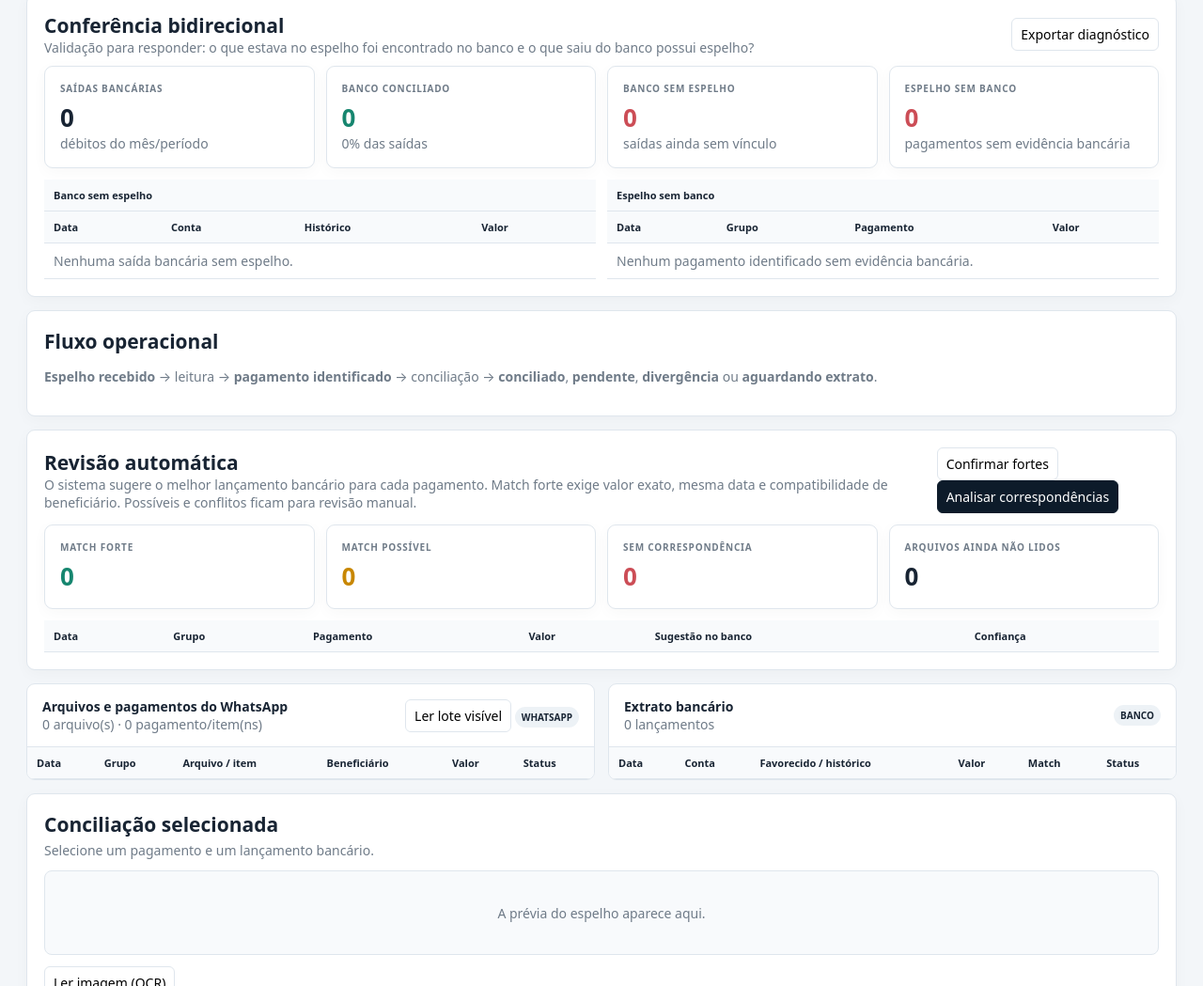
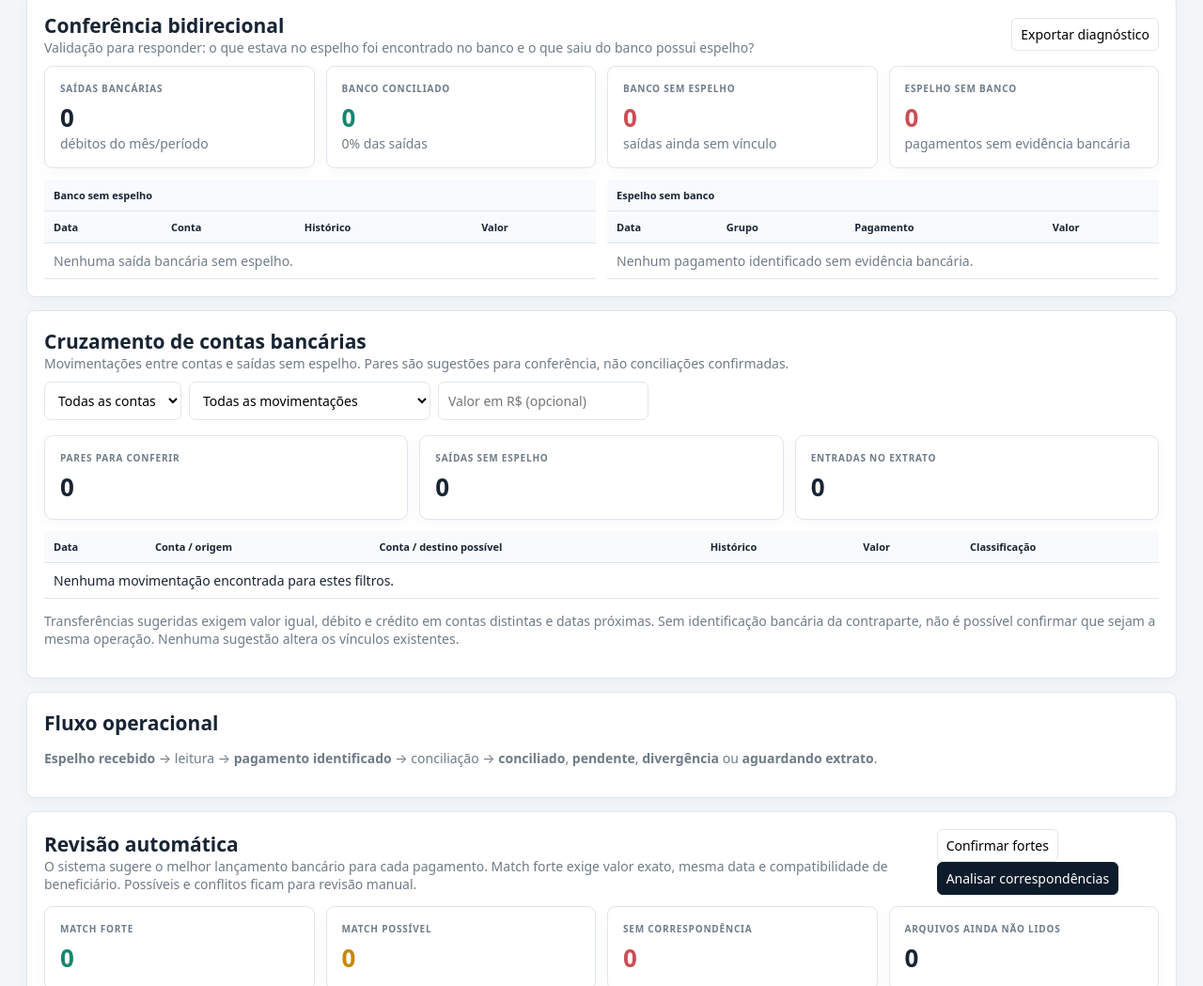
Before and after one commit to eliomar925-jpg/sistema-financeiro-gerencial-2026, a plain HTML site: page index.html in a window 1280 px wide. Shown: the part 441-1490 px from the top of the page at 94% size. Drawn offline with nearby package versions, Linux system fonts and the light colour scheme.

Commit message:
Adicionar cruzamento entre contas e busca de movimentos sem espelho

```diff
--- a/index.html
+++ b/index.html
@@ -71,7 +71,15 @@ table{width:100%;border-collapse:collapse}th,td{padding:9px 10px;border-bottom:1
     </div>
   </div>
 
-  <div class="panel">
+  <div class="panel" id="bankCrossPanel">
+ <div class="paneHead" style="padding:0 0 10px;border:0"><div><h2 style="margin:0">Cruzamento de contas bancárias</h2><div class="muted">Movimentações entre contas e saídas sem espelho. Pares são sugestões para conferência, não conciliações confirmadas.</div></div></div>
+ <div class="filters"><select id="crossAccount"><option value="">Todas as contas</option></select><select id="crossType"><option value="">Todas as movimentações</option><option value="TRANSFERENCIA">Possíveis transferências internas</option><option value="SAIDA">Saídas sem espelho</option><option value="ENTRADA">Entradas bancárias</option></select><input id="crossValue" inputmode="decimal" type="number" min="0" step="0.01" placeholder="Valor em R$ (opcional)" title="Valor exato em reais"></div>
+ <div class="grid" style="grid-template-columns:repeat(3,1fr)"><div class="card"><div class="lab">PARES PARA CONFERIR</div><div class="val" id="crossPairs">0</div></div><div class="card"><div class="lab">SAÍDAS SEM ESPELHO</div><div class="val" id="crossOut">0</div></div><div class="card"><div class="lab">ENTRADAS NO EXTRATO</div><div class="val" id="crossIn">0</div></div></div>
+ <div style="max-height:330px;overflow:auto;margin-top:12px"><table><thead><tr><th>Data</th><th>Conta / origem</th><th>Conta / destino possível</th><th>Histórico</th><th>Valor</th><th>Classificação</th></tr></thead><tbody id="crossBody"></tbody></table></div>
+ <p class="muted">Transferências sugeridas exigem valor igual, débito e crédito em contas distintas e datas próximas. Sem identificação bancária da contraparte, não é possível confirmar que sejam a mesma operação. Nenhuma sugestão altera os vínculos existentes.</p>
+</div>
+
+<div class="panel">
     <h2>Fluxo operacional</h2>
     <p class="muted"><b>Espelho recebido</b> → leitura → <b>pagamento identificado</b> → conciliação → <b>conciliado</b>, <b>pendente</b>, <b>divergência</b> ou <b>aguardando extrato</b>.</p>
   </div>
@@ -402,8 +410,37 @@ function bidirectionalDiagnosis(){
  const docs=periodDocsIdentified(),docNoBank=docs.filter(d=>d.status!=='CONCILIADO'&&!hasBankEvidence(d));
  return{debits,matched,bankNoDoc,docs,docNoBank};
 }
+function crossAccountId(b){return String(b.agencia||'').replace(/\D/g,'')+' / '+String(b.conta||'').replace(/\D/g,'')}
+function crossInternalCandidates(){
+ const all=periodBanksRaw(),debits=all.filter(b=>b.value<0&&!b.matchedDoc),credits=all.filter(b=>b.value>0),used=new Set(),out=[];
+ for(const debit of debits){
+  const matches=credits.filter(credit=>!used.has(credit.id)&&crossAccountId(credit)!==crossAccountId(debit)&&
+   Math.abs(debit.value+credit.value)<.01&&dateDiff(debit.date,credit.date)<=1);
+  if(matches.length===1){
+   const credit=matches[0];used.add(credit.id);out.push({debit,credit});
+  }
+ }
+ return out;
+}
+function renderCrossAccounts(){
+ const all=periodBanksRaw(),debits=all.filter(b=>b.value<0&&!b.matchedDoc),credits=all.filter(b=>b.value>0),pairs=crossInternalCandidates();
+ const sel=$('crossAccount').value,allAccounts=[...new Set(state.banks.map(crossAccountId))].sort();
+ $('crossAccount').innerHTML='<option value="">Todas as contas</option>'+allAccounts.map(x=>'<option value="'+x+'">'+x+'</option>').join('');
+ $('crossAccount').value=allAccounts.includes(sel)?sel:'';
+ $('crossPairs').textContent=pairs.length;$('crossOut').textContent=debits.length;$('crossIn').textContent=credits.length;
+ const type=$('crossType').value,amount=Number($('crossValue').value||0),account=$('crossAccount').value;
+ const inPair=new Set(pairs.map(p=>p.debit.id));
+ const rows=[];
+ if(!type||type==='TRANSFERENCIA')for(const p of pairs)rows.push({type:'TRANSFERENCIA',b:p.debit,target:p.credit});
+ if(!type||type==='SAIDA')for(const b of debits.filter(b=>!inPair.has(b.id)))rows.push({type:'SAIDA',b});
+ if(!type||type==='ENTRADA')for(const b of credits)rows.push({type:'ENTRADA',b});
+ const filtered=rows.filter(r=>(!account||crossAccountId(r.b)===account||r.target&&crossAccountId(r.target)===account)&&(!amount||Math.abs(Math.abs(r.b.value)-amount)<.01));
+ const htmlEscape=x=>String(x??'').replace(/&/g,'&amp;').replace(/</g,'&lt;').replace(/>/g,'&gt;').replace(/"/g,'&quot;');
+ $('crossBody').innerHTML=filtered.slice(0,500).map(r=>'<tr><td>'+htmlEscape(r.b.date)+'</td><td>'+htmlEscape(crossAccountId(r.b))+'</td><td>'+htmlEscape(r.target?crossAccountId(r.target):'—')+'</td><td>'+htmlEscape(r.b.razao||r.b.lanc||'')+(r.target?' / crédito: '+htmlEscape(r.target.razao||r.target.lanc||''):'')+'</td><td>'+money(Math.abs(r.b.value))+'</td><td>'+({TRANSFERENCIA:'POSSÍVEL TRANSFERÊNCIA · REVISAR',SAIDA:'SAÍDA SEM ESPELHO',ENTRADA:'ENTRADA BANCÁRIA'}[r.type])+'</td></tr>').join('')||'<tr><td colspan="6">Nenhuma movimentação encontrada para estes filtros.</td></tr>';
+}
+['crossAccount','crossType','crossValue'].forEach(id=>$(id).addEventListener('input',renderCrossAccounts));
 function render(){
- updatePeriodUI();
+ updatePeriodUI();renderCrossAccounts();
  const groups=[...new Set(state.docs.map(d=>d.group))].sort();const cur=$('filterGroup').value;$('filterGroup').innerHTML='<option value="">Todos os grupos</option>'+groups.map(g=>'<option '+(g===cur?'selected':'')+'>'+g+'</option>').join('');
  const docs=currentDocs(),bankRank=currentBanks(),banks=bankRank.map(x=>x.b);const visibleFiles=new Set(docs.map(d=>d.sourceId||d.id));$('docCount').textContent=visibleFiles.size+' arquivo(s) · '+docs.length+' pagamento/item(ns)';$('bankCount').textContent=banks.length+' lançamentos';
  $('docBody').innerHTML=docs.map(d=>'<tr class="row '+(state.selectedDoc===d.id?'sel':'')+'" data-doc="'+d.id+'"><td>'+(d.date||'DATA A REVISAR')+'</td><td>'+d.group+'</td><td>'+d.name+(d.itemNo?' <span class="pill">ITEM '+d.itemNo+'</span>':' <span class="pill warn">NÃO LIDO</span>')+'</td><td>'+(d.benef||'—')+'</td><td>'+(d.value?money(d.value):'—')+'</td><td>'+statusPill(d.status)+'</td></tr>').join('');
```
